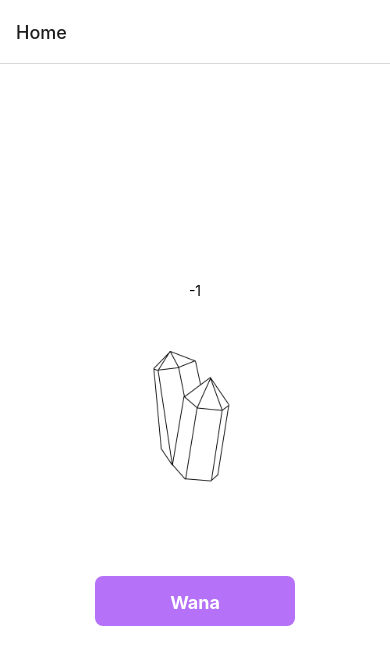
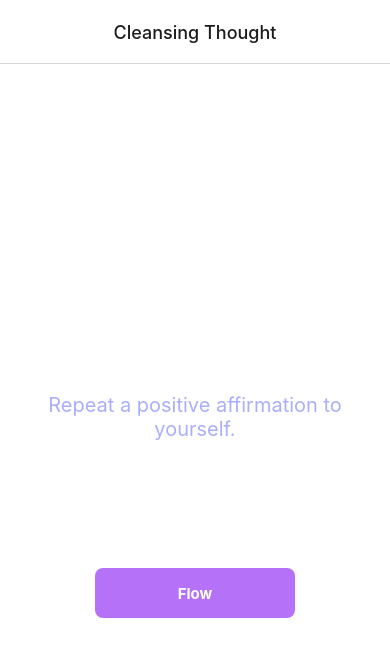
Before and after one commit to kluenkersen/wanaflow, a React Native app: screen /Start in a window 390 px wide. Before the commit this address had no page. Shown: the top 664 px of the page. Built offline with nearby package versions, Linux system fonts and the light colour scheme.

Commit message:
verison for phil, swited quote to the begining

```diff
--- a/App.tsx
+++ b/App.tsx
@@ -2,10 +2,11 @@
 import React from 'react';
 import { NavigationContainer } from '@react-navigation/native';
 import { createStackNavigator } from '@react-navigation/stack';
-import HomeScreen from './screens/home';
+import EndScreen from './screens/end';
 import CleansingBreath from './screens/cleansing_breath';
 import BoxBreathing from './screens/box_breathing';
 import BoxBreath from './screens/box_breath';
+import StartScreen from './screens/start';
 
 const Stack = createStackNavigator();
 
@@ -13,13 +14,16 @@ export default function App() {
     return (
         <NavigationContainer>
             <Stack.Navigator>
-                <Stack.Screen name="Home" component={HomeScreen} />
+                <Stack.Screen name="Start" component={StartScreen} options={{
+                    title: 'Cleansing Thought', headerShown: true, headerTitleAlign: 'center',
+                }} />
+                <Stack.Screen name="End" component={EndScreen} />
                 <Stack.Screen name="CleansingBreath" component={CleansingBreath} options={{
                     title: 'Cleansing Breath ', headerShown: true, headerTitleAlign: 'center',
                 }} />
                 <Stack.Screen name="BoxBreath" component={BoxBreath} options={{
                     title: 'Box Breathing', headerShown: true, headerTitleAlign: 'center',
-                }}/>
+                }} />
             </Stack.Navigator>
         </NavigationContainer>
     );
--- a/app.json
+++ b/app.json
@@ -22,7 +22,7 @@
       "bundleIdentifier": "com.wanaflow"
     },
     "android": {
-      "versionCode": 15,
+      "versionCode": 16,
       "adaptiveIcon": {
         "foregroundImage": "./assets/adaptive-icon.png",
         "backgroundColor": "#FFFFFF"
--- a/screens/box_breath.tsx
+++ b/screens/box_breath.tsx
@@ -7,7 +7,8 @@ import quotes from '../assets/steps/01-cleansing.json';
 
 export default function BoxBreath({ navigation, route }) {
 
-    const opacityStatus = route.params.opacityStatus;
+    // const opacityStatus = 0;
+    // route.params.opacityStatus;
 
     const scaleValue1 = useRef(new Animated.Value(0.3)).current;
     const scaleValue2 = useRef(new Animated.Value(1)).current;
@@ -23,39 +24,20 @@ export default function BoxBreath({ navigation, route }) {
         require("../assets/breath/hold.jpeg"),
     ];
 
-    const [onHold, setOnHold] = useState(false);
+    const [quote, setQuote] = useState('');
+    const [countBreath, setCountBreath] = useState(0);
     const [statusIndex, setstatusIndex] = useState(0);
     const [showQuote, setShowQuote] = useState(false);
 
-    function flow() {
+    function flow(charge) {
         // calculate charge
-        let charge = Math.floor(Math.random() * (100 - 70 + 1) + 70);
-        charge = opacityStatus + charge;
-        if (charge > 100) {
-            charge = 100;
-        }
-        // save it to file
-        saveFile(charge);
+        // let charge = Math.floor(Math.random() * (100 - 70 + 1) + 70);
+        // charge = opacityStatus + charge;
+        // if (charge > 100) {
+        //     charge = 100;
+        // }
         // switch screen
-        navigation.navigate('Home', { charge })
-    }
-
-    async function saveFile(charge) {
-        if (Platform.OS !== 'web') {
-            try {
-                await Storage.setItem({
-                    key: "opacityStatus",
-                    value: String(charge)
-                });
-                await Storage.setItem({
-                    key: "date",
-                    value: String(Date.now())
-                });
-            }
-            catch (e) {
-                console.log(e);
-            }
-        }
+        navigation.navigate('End', { charge })
     }
 
     useEffect(() => {
@@ -133,7 +115,11 @@ export default function BoxBreath({ navigation, route }) {
                                                         duration: 4000,
                                                         useNativeDriver: true,
                                                     }).start(() => {
-                                                        setShowQuote(true);
+                                                        let charge = route.params.opacityStatus + Math.floor(Math.random() * (100 - 70 + 1) + 70);
+                                                        if (charge > 100) {
+                                                            charge = 100;
+                                                        }
+                                                        flow(charge);
                                                     });
                                                 });
                                             });
--- a/screens/cleansing_breath.tsx
+++ b/screens/cleansing_breath.tsx
@@ -7,7 +7,8 @@ import quotes from '../assets/steps/01-cleansing.json';
 
 export default function CleansingBreath({ navigation, route }) {
 
-    const opacityStatus = route.params.opacityStatus;
+    // const opacityStatus = 0;
+    // route.params.opacityStatus;
 
     const scaleValue1 = useRef(new Animated.Value(0.3)).current;
     const scaleValue2 = useRef(new Animated.Value(1)).current;
@@ -26,35 +27,16 @@ export default function CleansingBreath({ navigation, route }) {
     const [statusIndex, setstatusIndex] = useState(0);
     const [showQuote, setShowQuote] = useState(false);
 
-    function flow() {
+
+    function flow(charge) {
         // calculate charge
-        let charge = Math.floor(Math.random() * (100 - 70 + 1) + 70);
-        charge = opacityStatus + charge;
-        if (charge > 100) {
-            charge = 100;
-        }
-        // save it to file
-        saveFile(charge);
+        // let charge = Math.floor(Math.random() * (100 - 70 + 1) + 70);
+        // charge = opacityStatus + charge;
+        // if (charge > 100) {
+        //     charge = 100;
+        // }
         // switch screen
-        navigation.navigate('Home', { charge })
-    }
-
-    async function saveFile(charge) {
-        if (Platform.OS !== 'web') {
-            try {
-                await Storage.setItem({
-                    key: "opacityStatus",
-                    value: String(charge)
-                });
-                await Storage.setItem({
-                    key: "date",
-                    value: String(Date.now())
-                });
-            }
-            catch (e) {
-                console.log(e);
-            }
-        }
+        navigation.navigate('End', { charge })
     }
 
     useEffect(() => {
@@ -93,7 +75,13 @@ export default function CleansingBreath({ navigation, route }) {
                                 duration: 3000,
                                 useNativeDriver: true,
                             }).start(() => {
-                                setShowQuote(true);
+                                // setShowQuote(true);
+                                let charge = route.params.opacityStatus + Math.floor(Math.random() * (100 - 70 + 1) + 70);
+                                if(charge > 100){
+                                    charge = 100;
+                                }
+
+                                flow(charge);
                             });
                         });
                     });
--- /dev/null
+++ b/screens/end.tsx
@@ -0,0 +1,88 @@
+import { useEffect, useState, useCallback } from 'react';
+import { Image, StyleSheet, TouchableOpacity, View, Text, Platform } from 'react-native';
+import { Storage, AsyncStorage } from 'expo-storage';
+import { useFocusEffect } from '@react-navigation/native';
+
+import { globalStyles } from '../styles/styles.js';
+
+
+export default function EndScreen({ navigation, route }) {
+
+    const charge = route.params?.charge ?? 0;
+
+
+    const technique = ['CleansingBreath', 'BoxBreath']
+    const [opacityStatus, setOpacityStatus] = useState(-1);
+    const [fileAccess, setFileAccess] = useState(false);
+    const [date, setDate] = useState();
+    const [breathScreen, setBreathScreen] = useState();
+
+    useEffect(() =>{
+        // console.log(route.params)
+        saveFile();
+    },[])
+
+    async function saveFile() {
+        if (Platform.OS !== 'web') {
+            try {
+                await Storage.setItem({
+                    key: "opacityStatus",
+                    value: String(route.params.charge)
+                });
+                await Storage.setItem({
+                    key: "date",
+                    value: String(Date.now())
+                });
+            }
+            catch (e) {
+                console.log(e);
+            }
+        }
+    }
+
+    // useFocusEffect(
+    //     useCallback(() => {
+    //         // set breath page to use
+    //         setBreathScreen(technique[Math.floor(Math.random() * 2)]);
+    //         // Your effect function goes here.
+    //         if (charge == 0) {
+    //             console.log('load');
+    //             loadFile();
+    //         } else {
+    //             console.log('set directly :P');
+    //             setOpacityStatus(charge);
+    //         }
+    //         // Optional clean-up function, if needed.
+    //         return () => {
+    //             console.log('HomeScreen out of focus');
+    //         };
+    //     }, [charge])
+    // );
+
+    return (
+        <View style={globalStyles.container}>
+            <View>
+                <Text>{route.params.charge}</Text>
+            </View>
+
+            <View style={globalStyles.containerTop}>
+                <Image style={{ width: 200, height: 200, resizeMode: 'contain', opacity: route.params.charge / 100 }} source={require('./../assets/icon.png')} />
+                <Image style={{ width: 200, height: 200, resizeMode: 'contain', position: 'absolute', }} source={require('./../assets/icon_colorless.png')} />
+            </View>
+
+            {/* <View style={globalStyles.containerBottom}>
+                <TouchableOpacity style={globalStyles.button} onPress={() => navigation.navigate('Start', {opacityStatus, breathScreen})}>
+                    <Text style={globalStyles.buttonText}>Again</Text>
+                </TouchableOpacity>
+            </View> */}
+        </View>
+    );
+}
+
+const styles = StyleSheet.create({
+    logo: {
+        width: 200,
+        height: 200,
+        resizeMode: 'contain',
+    },
+});
--- a/screens/home.tsx
+++ /dev/null
@@ -1,89 +0,0 @@
-
-// import RNFS from 'react-native-fs';
-// import { askAsync, MEDIA_LIBRARY_WRITE_ONLY } from 'expo-permissions';
-import { useEffect, useState, useCallback } from 'react';
-import { Image, StyleSheet, TouchableOpacity, View, Text, Platform } from 'react-native';
-import { Storage, AsyncStorage } from 'expo-storage';
-import { useFocusEffect } from '@react-navigation/native';
-
-import { globalStyles } from '../styles/styles.js';
-
-
-export default function HomeScreen({ navigation, route }) {
-
-    const charge = route.params?.charge ?? 0;
-
-
-    const technique = ['CleansingBreath', 'BoxBreath']
-    const [opacityStatus, setOpacityStatus] = useState(-1);
-    const [fileAccess, setFileAccess] = useState(false);
-    const [date, setDate] = useState();
-
-    useFocusEffect(
-        useCallback(() => {
-            // Your effect function goes here.
-            if (charge == 0) {
-                console.log('load');
-                loadFile();
-            } else {
-                console.log('set directly :P');
-                setOpacityStatus(charge);
-            }
-            // Optional clean-up function, if needed.
-            return () => {
-                console.log('HomeScreen out of focus');
-            };
-        }, [charge])
-    );
-
-    async function loadFile() {
-        if (Platform.OS !== 'web') {
-            try {
-                let status = await Storage.getItem({ key: "opacityStatus" });
-                let date = await Storage.getItem({ key: "date" });
-                if (status != null) {
-                    const timeDiffHours = Math.round((Date.now() - date) / (1000 * 60 * 60));
-                    const timePct = Math.min(timeDiffHours / 24 * 100, 100);
-                    setOpacityStatus(timePct);
-                    if ((status - timePct) < 0) {
-                        status = 0;
-                    } else {
-                        status = status - timePct;
-                    }
-                    setOpacityStatus(Math.round(status));
-                    setDate(date);
-                }
-            }
-            catch (e) {
-                console.log(e);
-            }
-        }
-    }
-
-    return (
-        <View style={globalStyles.container}>
-            <View>
-                <Text>{opacityStatus}</Text>
-            </View>
-
-            <View style={globalStyles.containerTop}>
-                <Image style={{ width: 200, height: 200, resizeMode: 'contain', opacity: opacityStatus / 100 }} source={require('./../assets/icon.png')} />
-                <Image style={{ width: 200, height: 200, resizeMode: 'contain', position: 'absolute', }} source={require('./../assets/icon_colorless.png')} />
-            </View>
-
-            <View style={globalStyles.containerBottom}>
-                <TouchableOpacity style={globalStyles.button} onPress={() => navigation.navigate(technique[Math.floor(Math.random() * 2)], {opacityStatus})}>
-                    <Text style={globalStyles.buttonText}>Wana</Text>
-                </TouchableOpacity>
-            </View>
-        </View>
-    );
-}
-
-const styles = StyleSheet.create({
-    logo: {
-        width: 200,
-        height: 200,
-        resizeMode: 'contain',
-    },
-});
--- /dev/null
+++ b/screens/start.tsx
@@ -0,0 +1,90 @@
+import React, { useState, useEffect, useRef } from 'react';
+import { Image, StyleSheet, TouchableOpacity, View, Text, Animated, Platform } from 'react-native';
+import { Storage } from 'expo-storage';
+
+import { globalStyles } from '../styles/styles';
+import quotes from '../assets/steps/01-cleansing.json';
+
+export default function StartScreen({ navigation }) {
+
+    const technique = ['CleansingBreath', 'BoxBreath'];
+    const [opacityStatus, setOpacityStatus] = useState(-1);
+    const [date, setDate] = useState();
+
+    function navigate(){
+        navigation.navigate(technique[Math.floor(Math.random() * 2)], {opacityStatus});
+    }
+
+    async function loadFile() {
+        if (Platform.OS !== 'web') {
+            try {
+                let status = await Storage.getItem({ key: "opacityStatus" });
+                let date = await Storage.getItem({ key: "date" });
+                if (status != null) {
+                    const timeDiffHours = Math.round((Date.now() - date) / (1000 * 60 * 60));
+                    const timePct = Math.min(timeDiffHours / 24 * 100, 100);
+                    setOpacityStatus(timePct);
+                    if ((status - timePct) < 0) {
+                        status = 0;
+                    } else {
+                        status = status - timePct;
+                    }
+                    setOpacityStatus(Math.round(status));
+                    setDate(date);
+                }
+            }
+            catch (e) {
+                console.log(e);
+            }
+        }
+    }
+
+    useEffect(() => {
+        loadFile();
+    },[])
+
+    return (
+        <View style={globalStyles.container}>
+            <View style={globalStyles.containerTop}>
+                <Text style={styles.quote}>
+                    {quotes[Math.floor(Math.random() * 78)]}
+                </Text>
+            </View>
+            <View style={globalStyles.containerBottom}>
+                <TouchableOpacity style={globalStyles.button} onPress={ navigate }>
+                {/* <TouchableOpacity style={globalStyles.button} onPress={}> */}
+                    <Text style={globalStyles.buttonText}>Flow</Text>
+                </TouchableOpacity>
+            </View>
+        </View>
+
+    );
+}
+
+const styles = StyleSheet.create({
+    title: {
+        textAlign: 'center',
+        alignContent: 'center',
+        marginRight: 15,
+        marginLeft: 15,
+    },
+    container: {
+        flex: 1,
+        backgroundColor: "#fff",
+        alignItems: "center",
+        justifyContent: "center",
+    },
+    text: {
+        marginBottom: 15,
+        fontSize: 20,
+        textAlign: "center",
+        margin: 10,
+        color: 'rgba(169,175,248,1)',
+    },
+    quote: {
+        fontSize: 20,
+        textAlign: "center",
+        margin: 10,
+        color: 'rgba(169,175,248,1)',
+    }
+})
--- a/styles/styles.js
+++ b/styles/styles.js
@@ -44,7 +44,7 @@ export const globalStyles = StyleSheet.create({
         alignItems: 'center',
     },
     buttonText: {
-        fontSize: 18,
+        fontSize: 15,
         fontWeight: 'bold',
         color: '#fff',
     },
```
